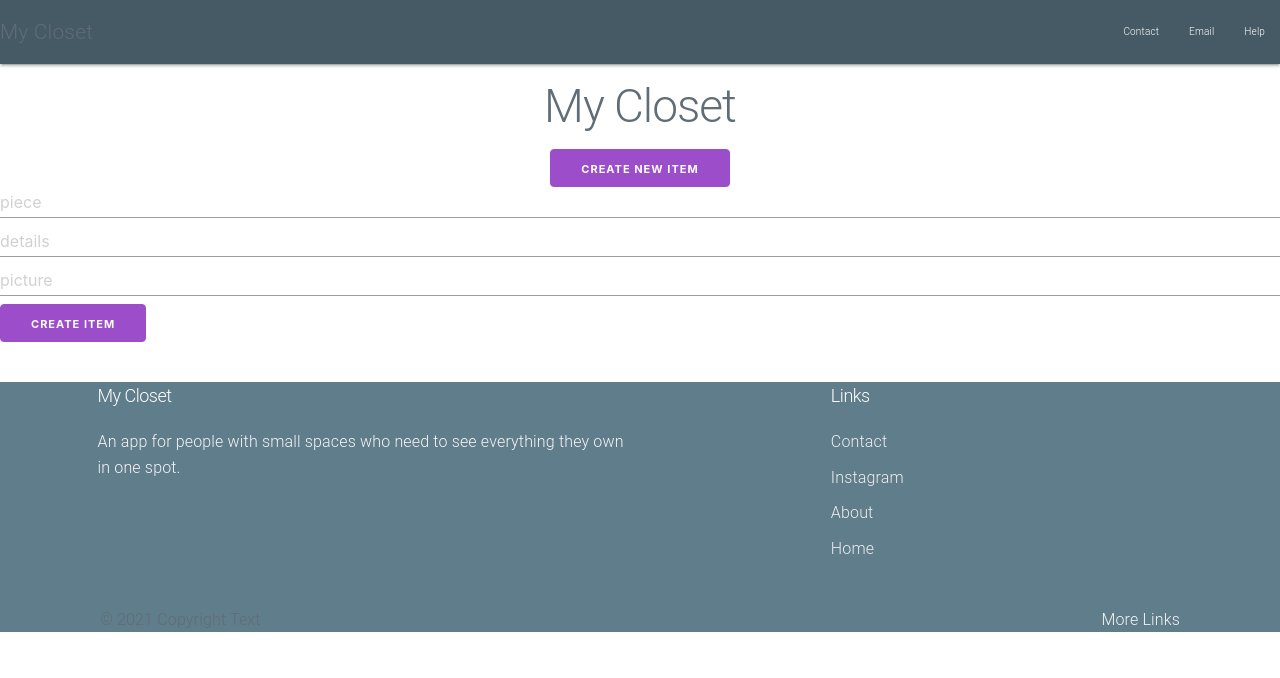
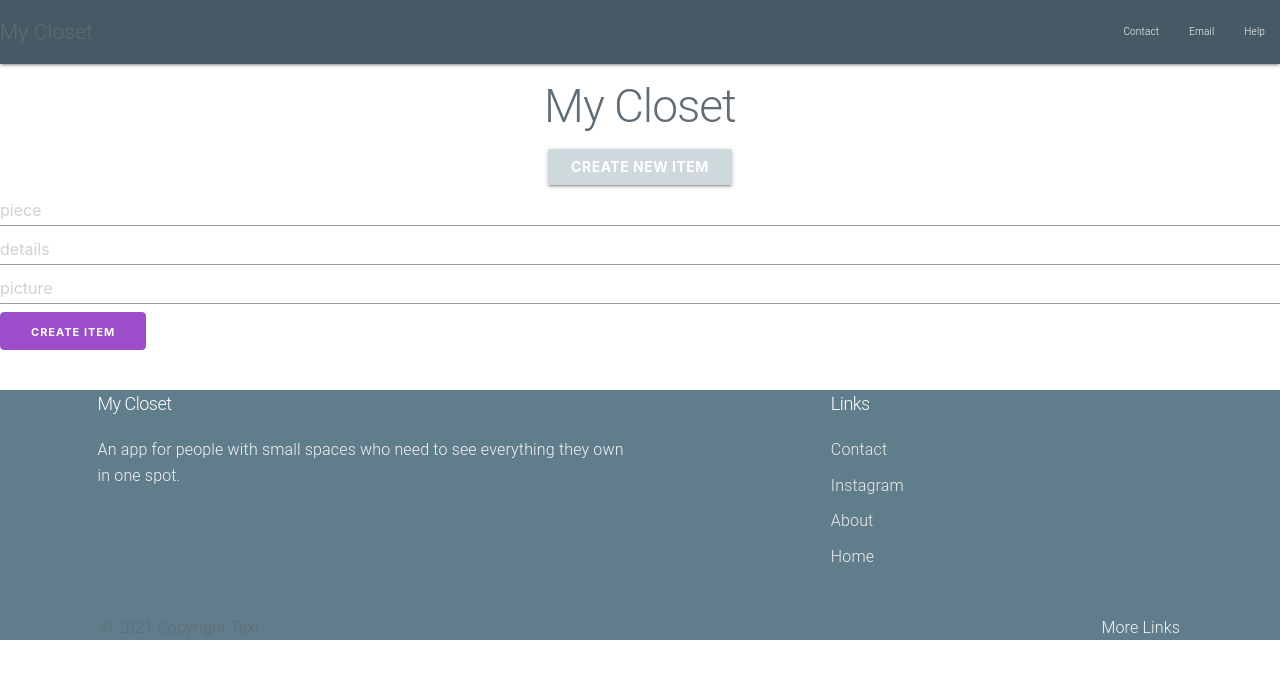
Before and after one commit to Elle-Mc/my-closet-frontend, a React (Create React App) app: page /new in a window 1280 px wide. Shown: the top 678 px of the page. Built offline with nearby package versions, Linux system fonts and the light colour scheme; no server answers.

Commit message:
update css

```diff
--- a/src/App.js
+++ b/src/App.js
@@ -114,7 +114,7 @@ function App(props) {
       <div className="App">
         <Navbar/>
         <h1 style={h1}>My Closet</h1>
-        <Link to ="/new"><button style={button}>Create New Item</button></Link>
+        <div class="center"><Link to ="/new"><button class="blue-grey lighten-4 btn waves-effect waves-light" type="submit" name="action">Create new item<i class="material-icons right"></i></button></Link></div>
         <Switch>
           <Route
             exact
--- a/src/pages/SinglePost.js
+++ b/src/pages/SinglePost.js
@@ -13,7 +13,7 @@ const SinglePost = ({ posts, match, edit, deleteItem, history }) => {
     //////////////////
     const div = {
         textAlign: "center",
-        border: "3px solid green",
+        border: "3px blue",
         width: "80%",
         margin: "30px auto",
     };
@@ -22,7 +22,7 @@ const SinglePost = ({ posts, match, edit, deleteItem, history }) => {
         <div style={div}>
             <h1>{post.piece}</h1>
             <h2>{post.details}</h2>
-            <img src={post.image} alt={post.name} />
+            <img src={post.picture} alt="" />
             <button onClick={(event) => edit(post)}>Edit</button>
             <button onClick={(event) => deleteItem(post)}>Delete</button>
             <Link to="/">
```
